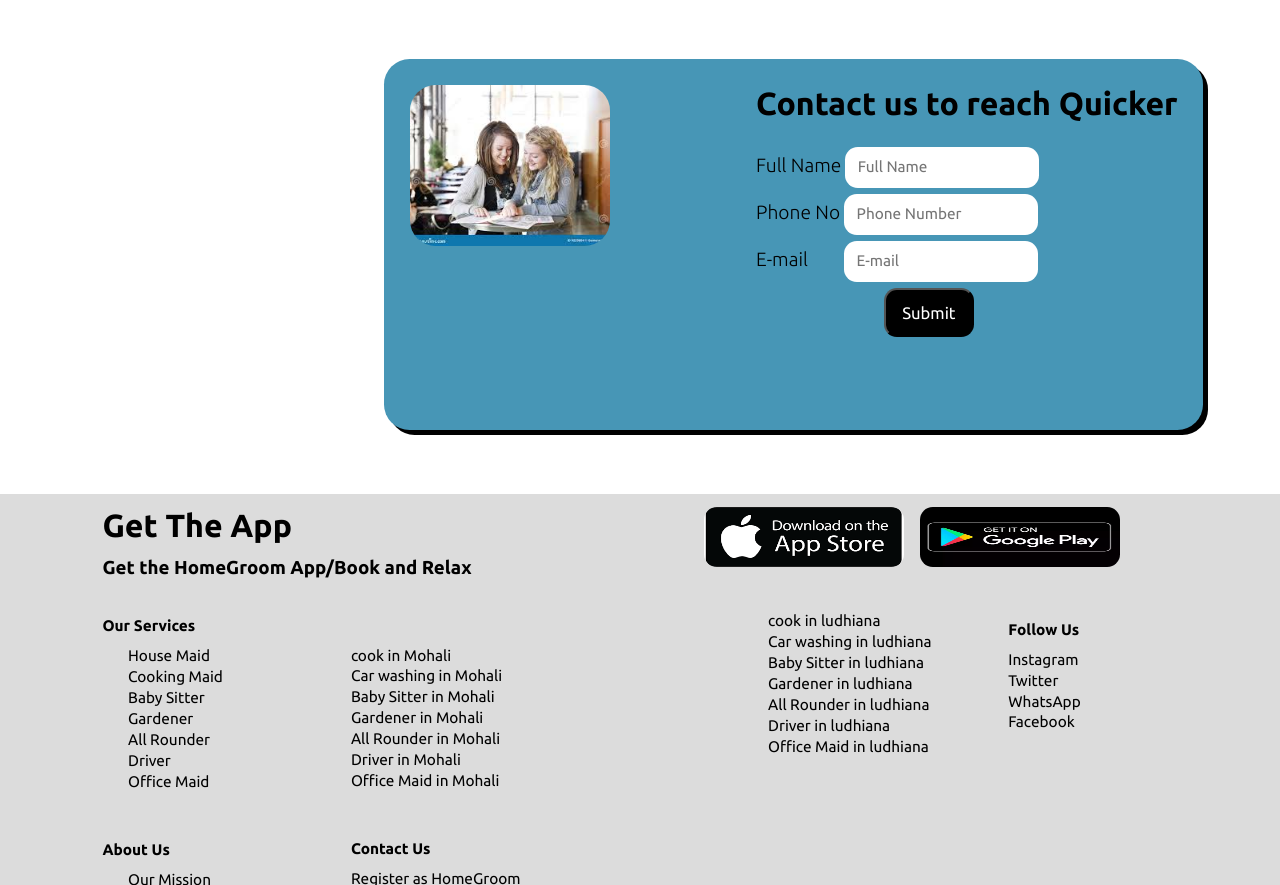
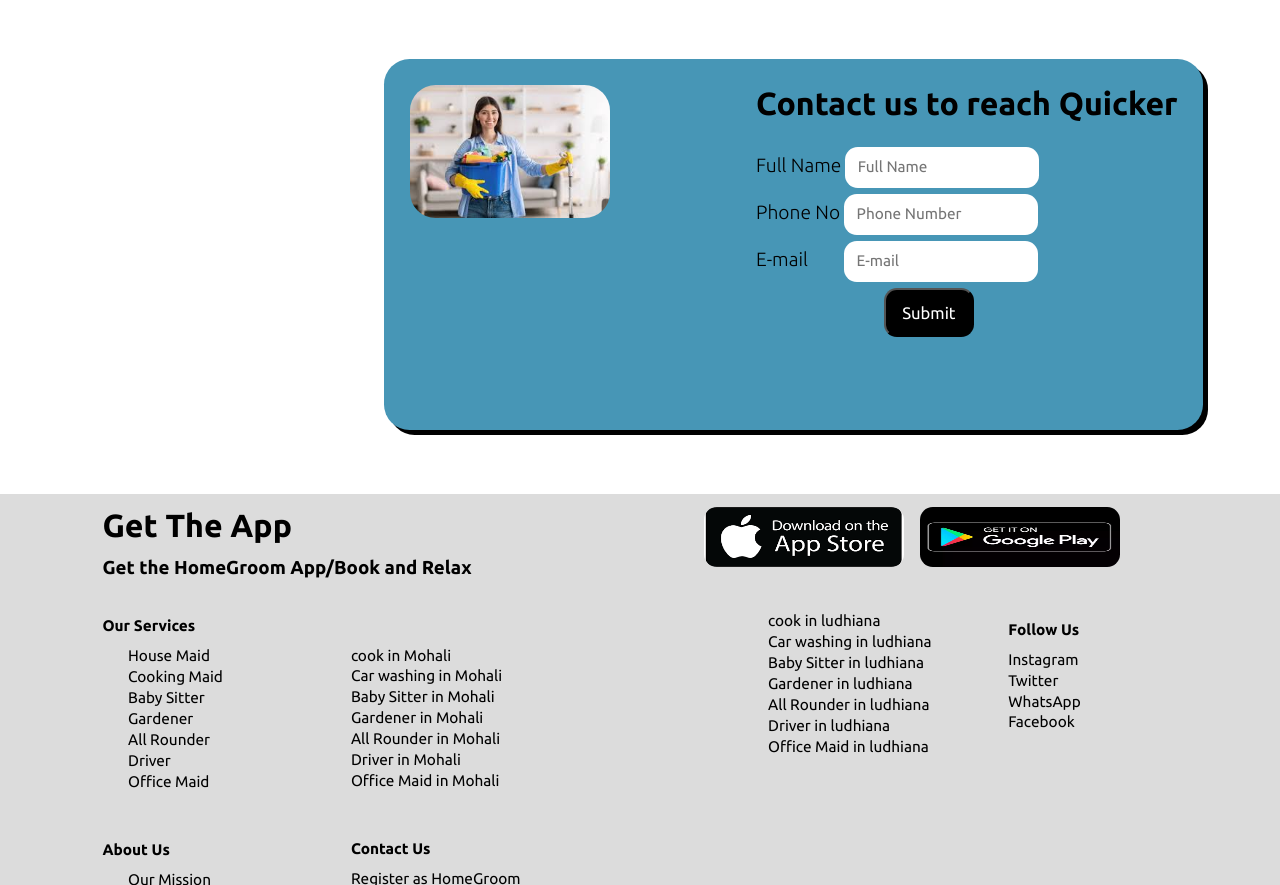
Before and after one commit to MadhavArora1213/HomeGroom-HM-, a plain HTML site: page index.html in a window 1280 px wide. Shown: the part 2079-2964 px from the top of the page. Drawn offline with nearby package versions, Linux system fonts and the light colour scheme.

Commit message:
Update index.html

```diff
--- a/index.html
+++ b/index.html
@@ -131,7 +131,7 @@
       <div class="section2">
         <div class="sec-left">
 
-          <img src="img4.jpg" alt="no internet">
+          <img src="img3.jpg" alt="no internet">
         </div>
 
         <div class="sec-right">
```
